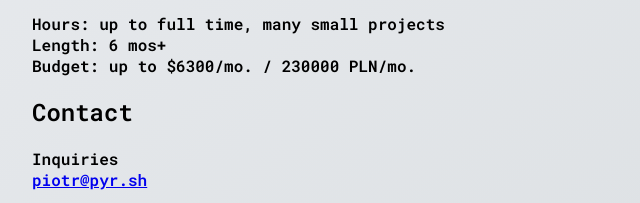
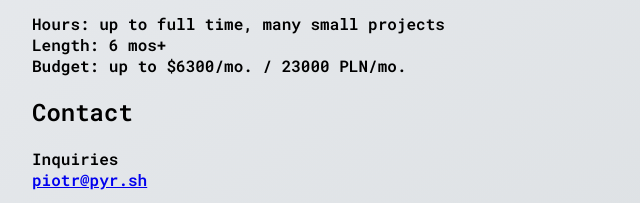
Before and after one commit to pyr-sh/pyr-sh, a plain HTML site: page index.html in a window 1280 px wide. Shown: the part 1318-1521 px from the top of the page, 263-903 px from the left. Drawn offline with Linux system fonts and the light colour scheme.

Commit message:
not that big though

```diff
--- a/index.html
+++ b/index.html
@@ -146,7 +146,7 @@ h1 {
             <strong>Length:</strong>
             <span>6 mos+</span><br>
             <strong>Budget:</strong>
-            <span>up to $6300/mo. / 230000 PLN/mo.</span>
+            <span>up to $6300/mo. / 23000 PLN/mo.</span>
           </p>
         </div>
       </div>
```
